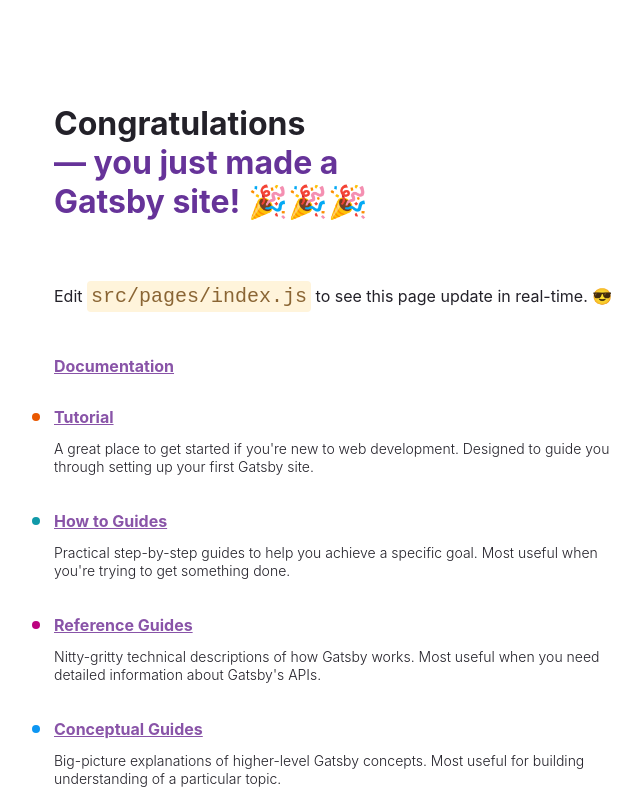
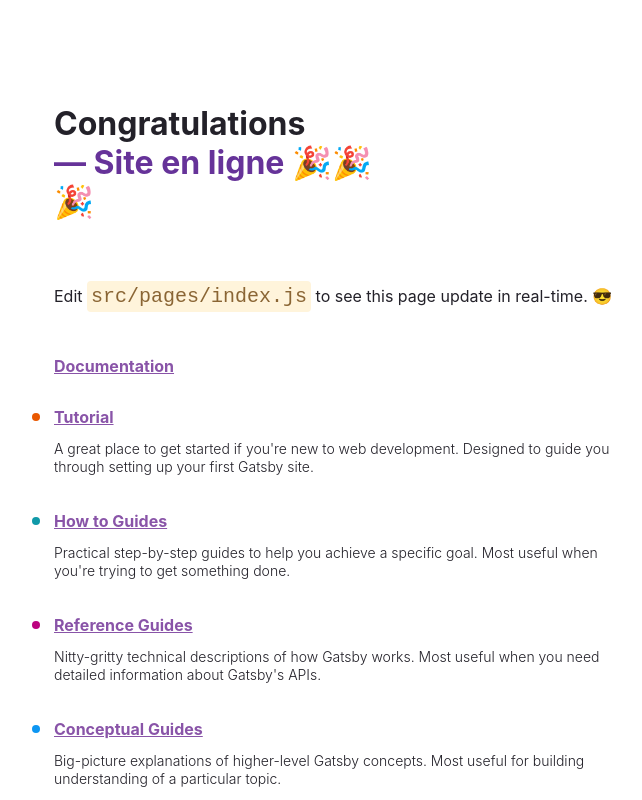
Before and after one commit to doublet-kevin/gh-actions-gatsby, a Gatsby site: page / in a window 1280 px wide. Shown: the top 800 px of the page, without its empty margins (50-692 px from the left). Built offline with nearby package versions, Linux system fonts and the light colour scheme; Gatsby itself is replaced by a stand-in of ours.

Commit message:
Check auto deploy

```diff
--- a/src/pages/index.js
+++ b/src/pages/index.js
@@ -129,7 +129,7 @@
       <h1 style={headingStyles}>
         Congratulations
         <br />
-        <span style={headingAccentStyles}>— you just made a Gatsby site! 🎉🎉🎉</span>
+        <span style={headingAccentStyles}>— Site en ligne 🎉🎉🎉</span>
       </h1>
       <p style={paragraphStyles}>
         Edit <code style={codeStyles}>src/pages/index.js</code> to see this page
```
